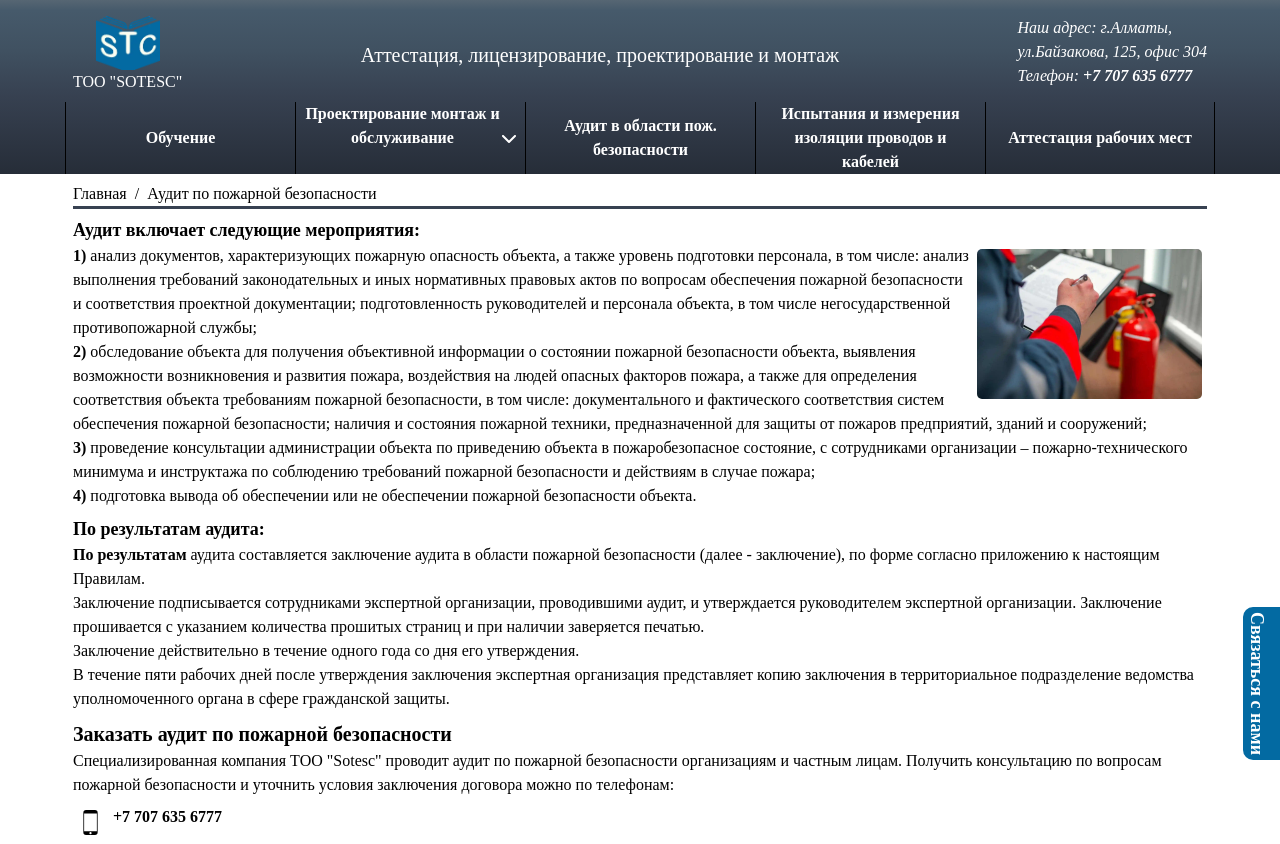
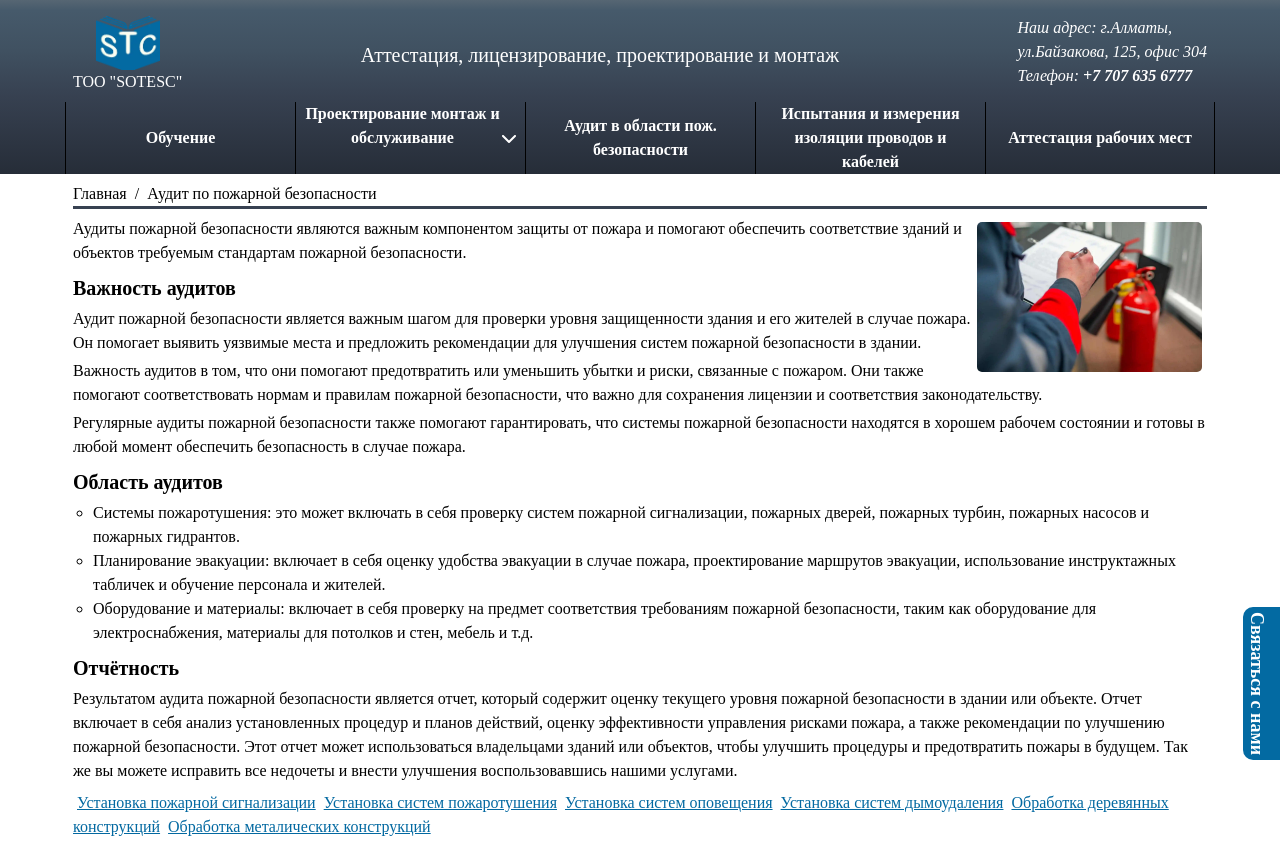
Before and after one commit to RuslanAmraev/Sotesc, a PHP site: page /fireSafetyAudit in a window 1280 px wide. Shown: the top 844 px of the page. Run offline with PHP 8.4, Linux system fonts and the light colour scheme; style sheets or scripts are compiled from the project's sources; some web fonts are replaced.

Commit message:
Update fireSafetyAudit.php

```diff
--- a/fireSafetyAudit.php
+++ b/fireSafetyAudit.php
@@ -22,24 +22,40 @@
         </div>
         <!-- bredcrumb -->
         <div>
-            <h3 class="sub-title-3 mt-2">Аудит включает следующие мероприятия:</h3>
-            <ul>
-                <li>
+            <div class="mt-2">
+                <p>
                     <img class="fireSyatem-img" src="./img/fireSafetyAudit.webp" alt="Экспертиза кабелей">
-                    <strong>1)</strong> анализ документов, характеризующих пожарную опасность объекта, а также уровень подготовки персонала, в том числе:
-            анализ выполнения требований законодательных и иных нормативных правовых актов по вопросам обеспечения пожарной безопасности и соответствия проектной документации;
-            подготовленность руководителей и персонала объекта, в том числе негосударственной противопожарной службы;</li>
-                <li><strong>2)</strong> обследование объекта для получения объективной информации о состоянии пожарной безопасности объекта, выявления возможности возникновения и развития пожара, воздействия на людей опасных факторов пожара, а также для определения соответствия объекта требованиям пожарной безопасности, в том числе:
-            документального и фактического соответствия систем обеспечения пожарной безопасности;
-            наличия и состояния пожарной техники, предназначенной для защиты от пожаров предприятий, зданий и сооружений;</li>
-                <li><strong>3)</strong> проведение консультации администрации объекта по приведению объекта в пожаробезопасное состояние, с сотрудниками организации – пожарно-технического минимума и инструктажа по соблюдению требований пожарной безопасности и действиям в случае пожара;</li>
-                <li><strong>4)</strong> подготовка вывода об обеспечении или не обеспечении пожарной безопасности объекта.</li>
-            </ul>
-            <h2 class="sub-title-3 mt-2">По результатам аудита:</h2>
-            <p><strong>По результатам </strong>аудита составляется заключение аудита в области пожарной безопасности (далее - заключение), по форме согласно приложению к настоящим Правилам.</p>
-            <p>Заключение подписывается сотрудниками экспертной организации, проводившими аудит, и утверждается руководителем экспертной организации. Заключение прошивается с указанием количества прошитых страниц и при наличии заверяется печатью.</p>
-            <p>Заключение действительно в течение одного года со дня его утверждения.</p>
-            <p>В течение пяти рабочих дней после утверждения заключения экспертная организация представляет копию заключения в территориальное подразделение ведомства уполномоченного органа в сфере гражданской защиты.</p>
+                    Аудиты пожарной безопасности являются важным компонентом защиты от пожара и помогают обеспечить соответствие зданий и объектов требуемым стандартам пожарной безопасности.
+                </p>
+            </div>
+            <div class="mt-2">
+                <h2 class="sub-title">Важность аудитов</h2>
+                <p class="mt-1">Аудит пожарной безопасности является важным шагом для проверки уровня защищенности здания и его жителей в случае пожара. Он помогает выявить уязвимые места и предложить рекомендации для улучшения систем пожарной безопасности в здании.</p>
+                <p class="mt-1">Важность аудитов в том, что они помогают предотвратить или уменьшить убытки и риски, связанные с пожаром. Они также помогают соответствовать нормам и правилам пожарной безопасности, что важно для сохранения лицензии и соответствия законодательству.</p>
+                <p class="mt-1">Регулярные аудиты пожарной безопасности также помогают гарантировать, что системы пожарной безопасности находятся в хорошем рабочем состоянии и готовы в любой момент обеспечить безопасность в случае пожара. </p>
+            </div>
+            <div class="mt-2">
+                <h2 class="sub-title">Область аудитов</h2>
+                <ul class="list mt-1">
+                    <li>Системы пожаротушения: это может включать в себя проверку систем пожарной сигнализации, пожарных дверей, пожарных турбин, пожарных насосов и пожарных гидрантов.</li>
+                    <li>Планирование эвакуации: включает в себя оценку удобства эвакуации в случае пожара, проектирование маршрутов эвакуации, использование инструктажных табличек и обучение персонала и жителей.</li>
+                    <li>Оборудование и материалы: включает в себя проверку на предмет соответствия требованиям пожарной безопасности, таким как оборудование для электроснабжения, материалы для потолков и стен, мебель и т.д.</li>
+                </ul>
+            </div>
+            <div class="mt-2">
+                <h2 class="sub-title">Отчётность</h2>
+                <p class="mt-1">
+                    Результатом аудита пожарной безопасности является отчет, который содержит оценку текущего уровня пожарной безопасности в здании или объекте. Отчет включает в себя анализ установленных процедур и планов действий, оценку эффективности управления рисками пожара, а также рекомендации по улучшению пожарной безопасности. Этот отчет может использоваться владельцами зданий или объектов, чтобы улучшить процедуры и предотвратить пожары в будущем. Так же вы можете исправить все недочеты и внести улучшения воспользовавшись нашими услугами.
+                </p>
+                <div class="mt-2">
+                    <a class="link cursor-pointer mt-1 pl-1 hover:underline" href="/fireSafety">Установка пожарной сигнализации</a>
+                    <a class="link cursor-pointer mt-1 pl-1 hover:underline" href="/fireExtinguishingSystems">Установка систем пожаротушения</a>
+                    <a class="link cursor-pointer mt-1 pl-1 hover:underline" href="/voiceSystem">Установка систем оповещения</a>
+                    <a class="link cursor-pointer mt-1 pl-1 hover:underline" href="/smokeRemoval">Установка систем дымоудаления</a>
+                    <a class="link cursor-pointer mt-1 pl-1 hover:underline" href="/woodProcessing">Обработка деревянных конструкций</a>
+                    <a class="link cursor-pointer mt-1 pl-1 hover:underline" href="/metalProcessing">Обработка металических конструкций</a>
+                </div>
+            </div>
             <div class="mt-2">
                 <h2 class="sub-title">Заказать аудит по пожарной безопасности</h2>
                 <p>
```
